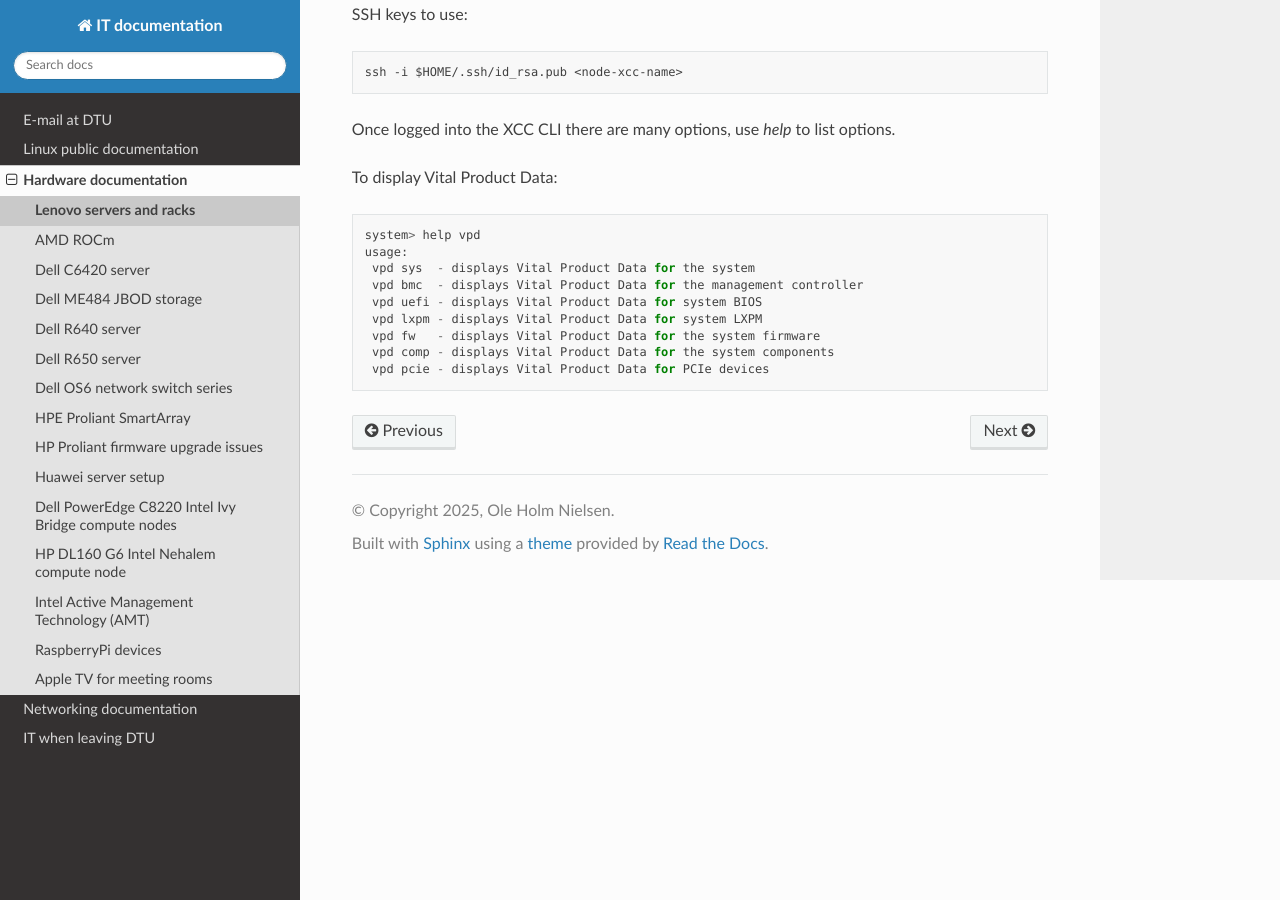
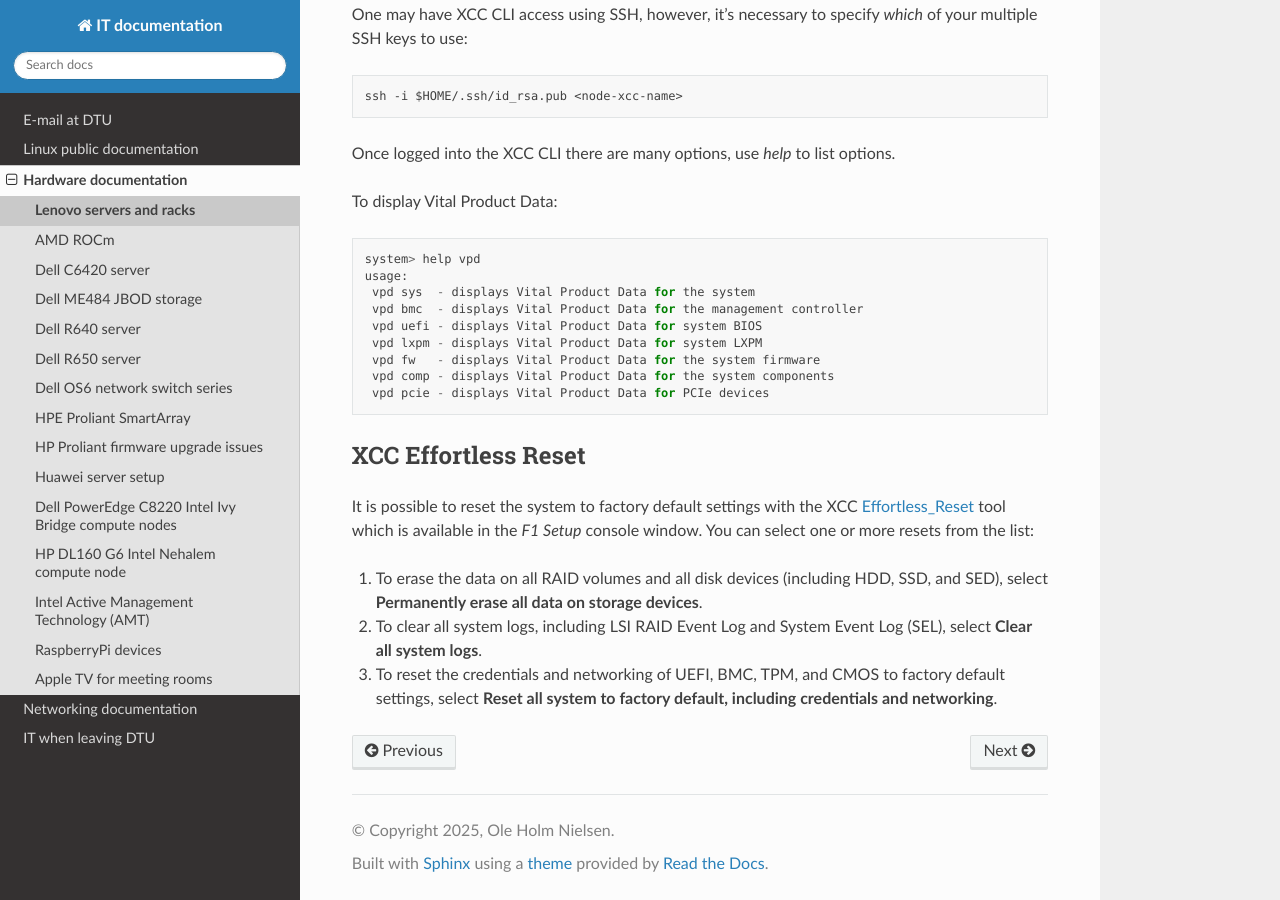
Before and after one commit to OleHolmNielsen/ITwiki, a Sphinx documentation site: the page built from docs/Lenovo_XClarity_BMC.rst, in a window 1280 px wide and 900 px high, scrolled down 5887 px. Built offline with Sphinx 7.4.7 and the Read the Docs theme 3.1.0, drawn with Linux system fonts in a browser that asks for light colours.

Commit message:
Added section on XCC Effortless Reset

```diff
--- a/docs/Lenovo_XClarity_BMC.rst
+++ b/docs/Lenovo_XClarity_BMC.rst
@@ -256,3 +256,18 @@ To display Vital Product Data::
    vpd fw   - displays Vital Product Data for the system firmware
    vpd comp - displays Vital Product Data for the system components
    vpd pcie - displays Vital Product Data for PCIe devices
+
+XCC Effortless Reset
+========================
+
+It is possible to reset the system to factory default settings with the XCC Effortless_Reset_ tool
+which is available in the *F1 Setup* console window.
+You can select one or more resets from the list:
+
+1. To erase the data on all RAID volumes and all disk devices (including HDD, SSD, and SED), select **Permanently erase all data on storage devices**.
+
+2. To clear all system logs, including LSI RAID Event Log and System Event Log (SEL), select **Clear all system logs**.
+
+3. To reset the credentials and networking of UEFI, BMC, TPM, and CMOS to factory default settings, select **Reset all system to factory default, including credentials and networking**.
+
+.. _Effortless_Reset: https://pubs.lenovo.com/lxpm-v3/effortless_reset
```
